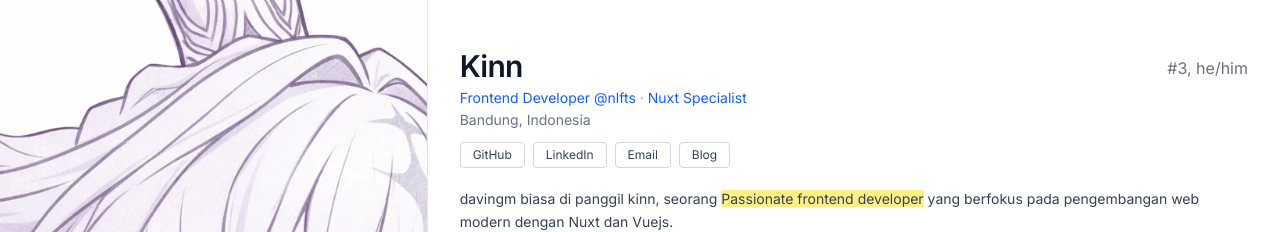
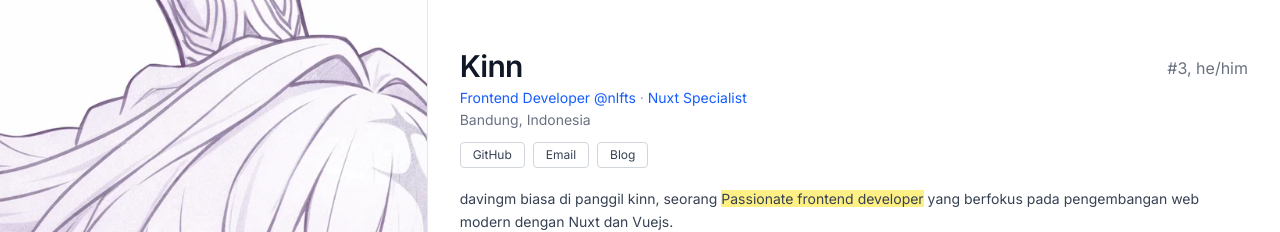
Before and after one commit to davingm/davingm.github.io, an Angular app: page / in a window 1280 px wide. Shown: the top 232 px of the page. Built offline with nearby package versions, Linux system fonts and the light colour scheme.

Commit message:
feat: create App component with portfolio personal data and skill definitions

```diff
--- a/src/app/app.ts
+++ b/src/app/app.ts
@@ -21,7 +21,6 @@ export class App {
 
   socialLinks = [
     { label: 'GitHub', url: 'https://github.com/davingm' },
-    { label: 'LinkedIn', url: 'https://linkedin.com/in/davingm' },
     { label: 'Email', url: 'mailto:davin@nlfts.dev' },
     { label: 'Blog', url: 'https://davingm.com' },
   ];
```
